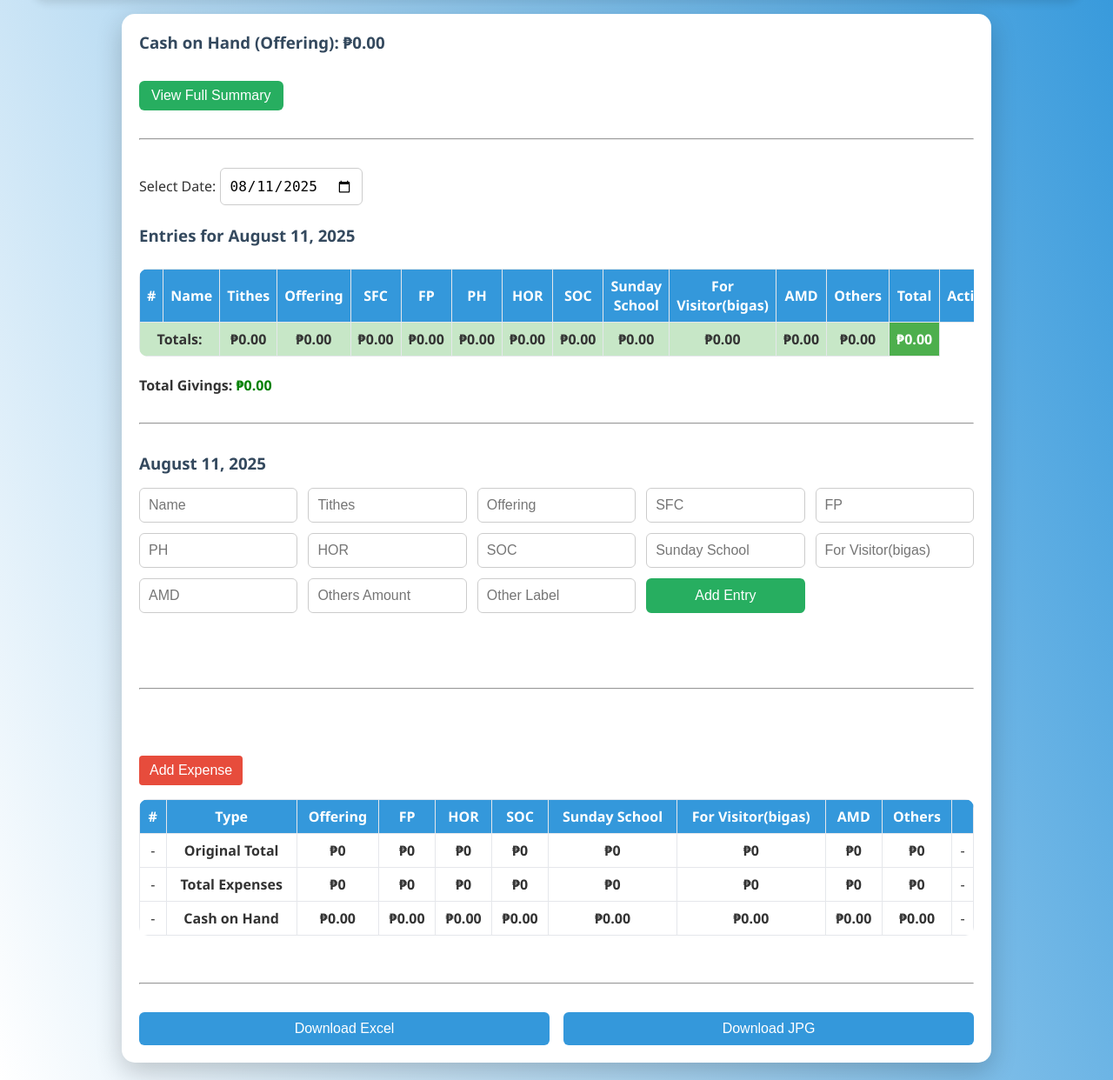
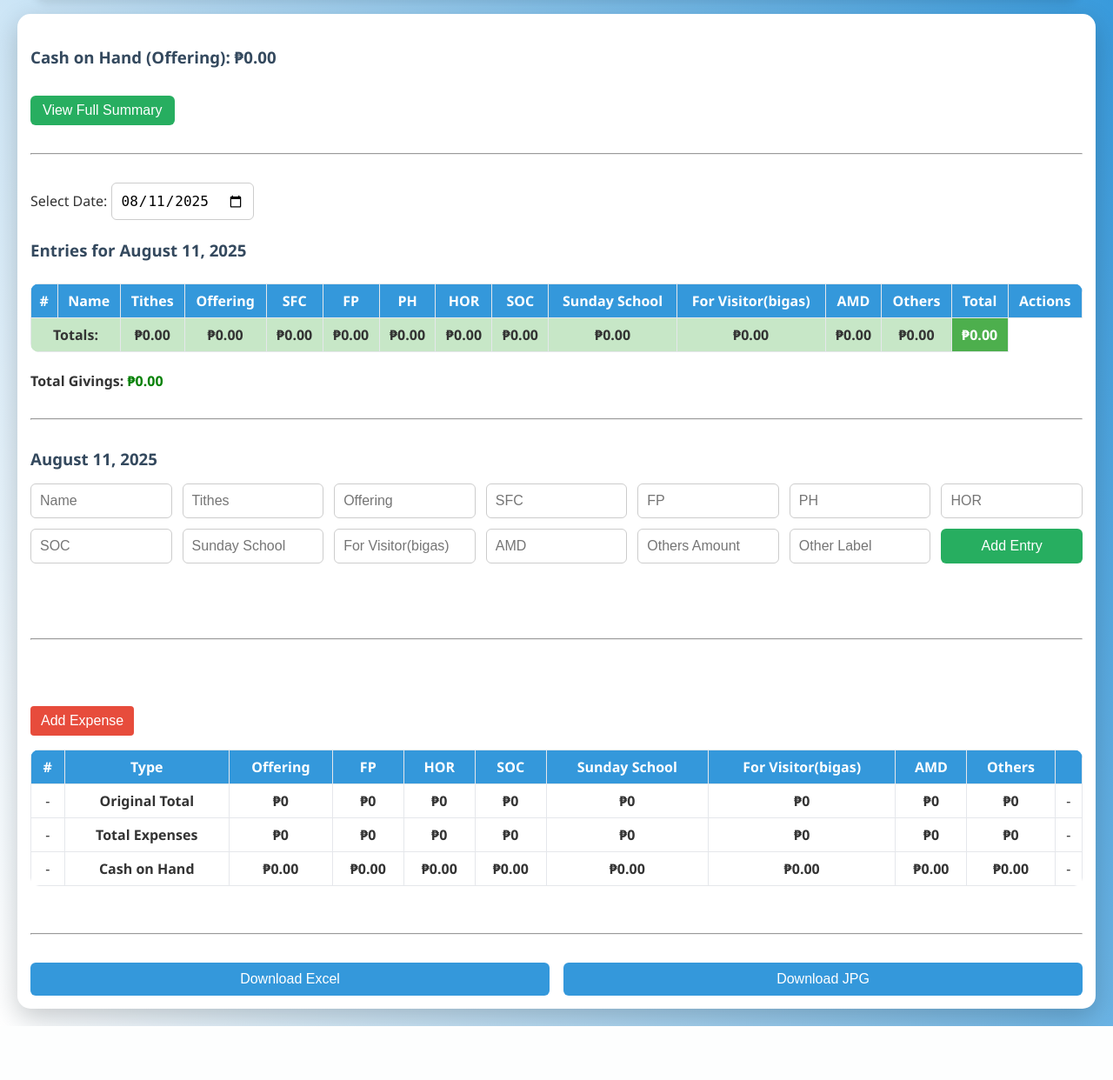
Before and after one commit to abiezer123/finance, a Flask app: template templates/index.html in a window 1280 px wide. Shown: the part 108-1350 px from the top of the page at 87% size. After the commit the page ends 1288 px from the top, so only its background shows below. Run offline with Flask 3, Linux system fonts and the light colour scheme; the template is opened without the code that fills it, so the values that code supplies are empty; some libraries are stand-ins or nearby versions.

Commit message:
bigger main

```diff
--- a/static/styles.css
+++ b/static/styles.css
@@ -272,10 +272,10 @@
 
 /* Main Content */
 main {
-    max-width: 1000px;
+    max-width: 1400px;
     margin: auto;
     background: white;
-    padding: 20px;
+    padding: 15px;
     border-radius: 15px;
     box-shadow: 0 10px 30px rgba(0, 0, 0, 0.2);
 }
--- a/templates/index.html
+++ b/templates/index.html
@@ -76,7 +76,7 @@
             </svg>
         </button>
 
-
+        <br>
         <h3 id="offering-cash">Cash on Hand (Offering Only): ₱0.00</h3>
 
         <br>
```
